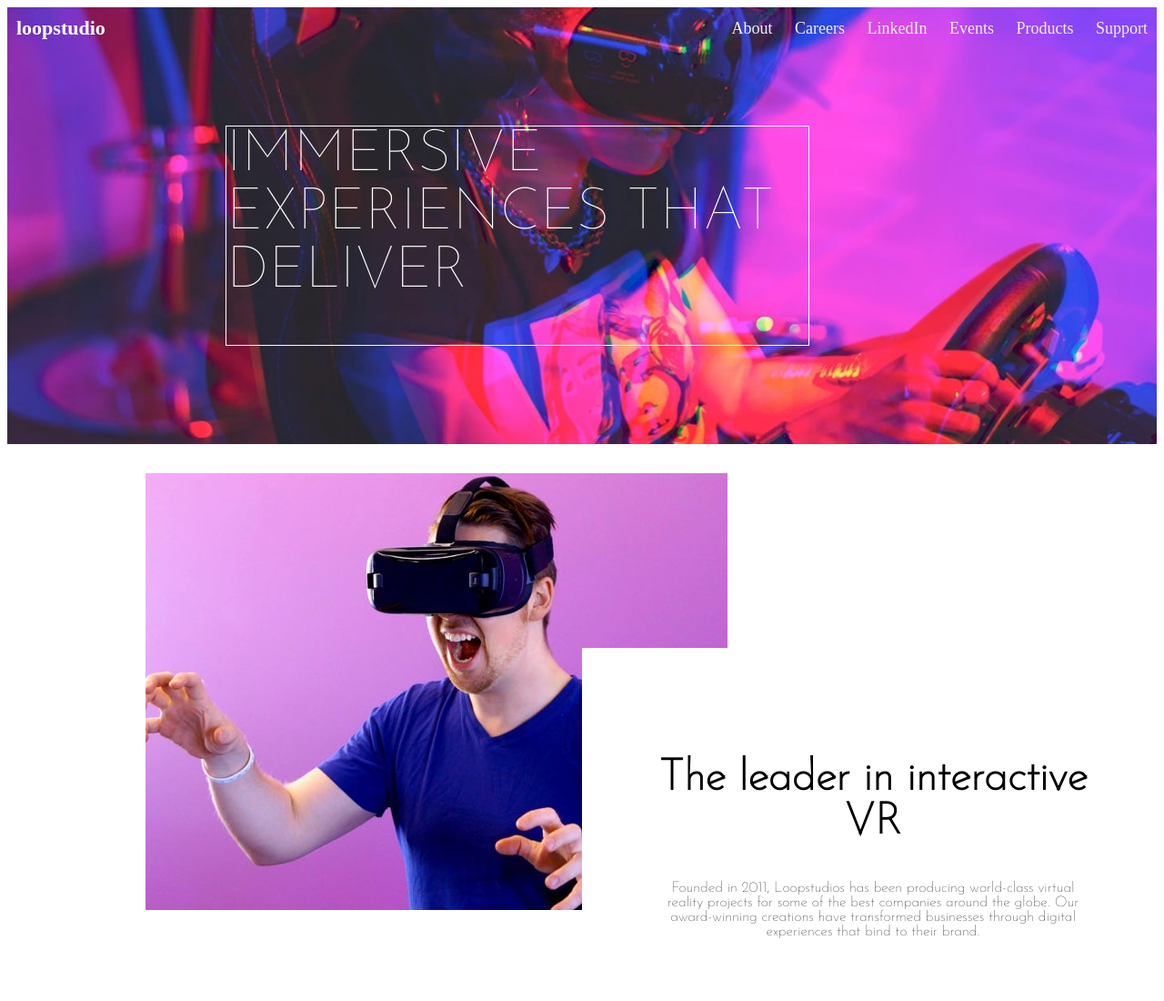
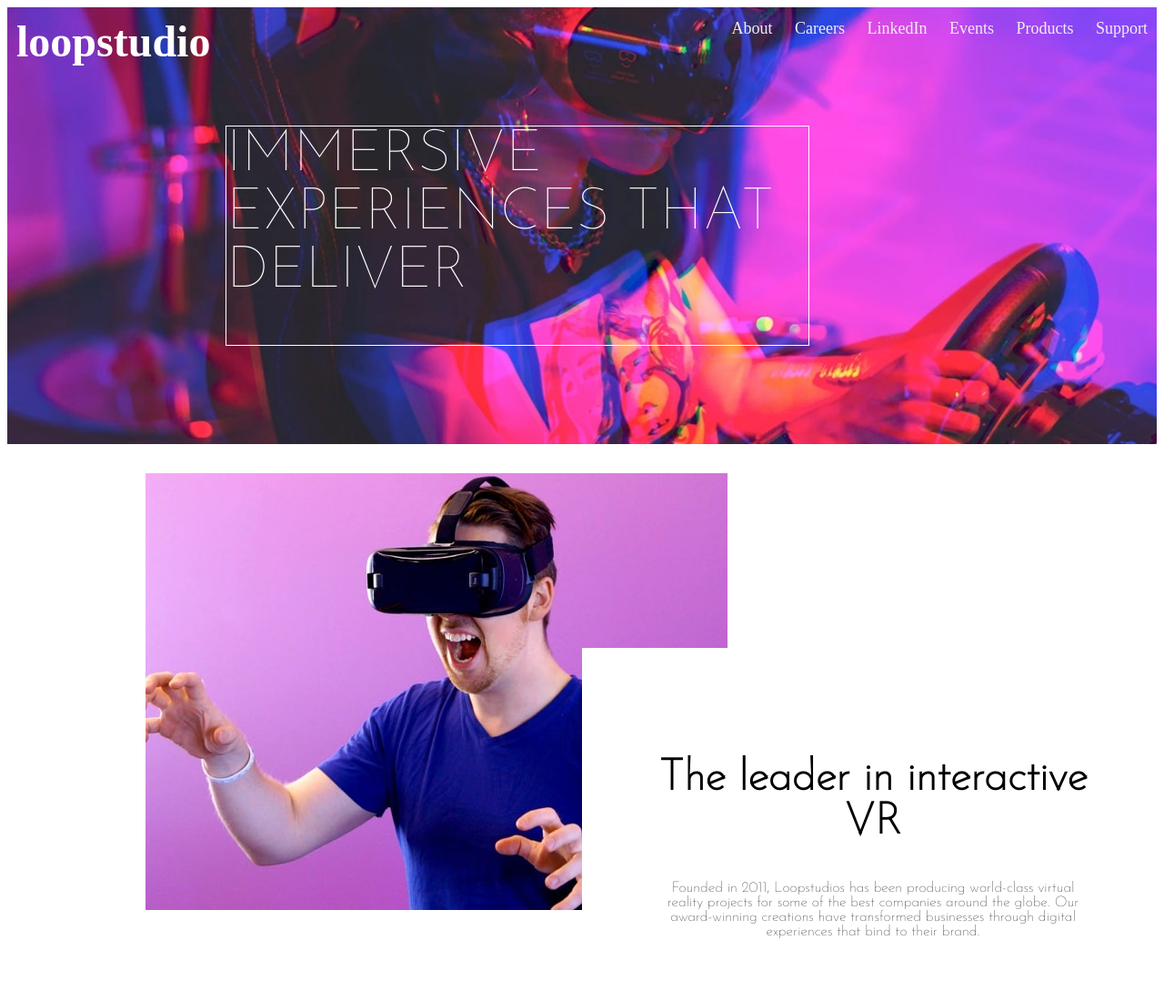
Before and after one commit to Yoana7183/Noob2Junior-PracticeTasks, a plain HTML site: page landing_page/index.html in a window 1280 px wide. Shown: the top 1100 px of the page at 91% size. Drawn offline with Linux system fonts and the light colour scheme; a web font is replaced by a local one.

Commit message:
refactoring css

```diff
--- a/landing_page/style.css
+++ b/landing_page/style.css
@@ -37,9 +37,9 @@ nav {
 
   .nav > .nav-header > .nav-title {
     display: inline-block;
-    font-size: 22px;
+    font-size: 3rem;
     color: #fff;
-    padding: 10px 10px 10px 10px;
+    padding: 0.625rem 0.625rem 0.625rem 0.625rem;
   }
 
   .nav > .nav-btn {
@@ -67,7 +67,7 @@ nav {
     display: none;
   }
 
-  @media (max-width:600px) {
+  @media (max-width:420px) {
     .nav > .nav-btn {
       display: inline-block;
       position: absolute;
@@ -110,6 +110,12 @@ nav {
     .nav > #nav-check:checked ~ .nav-links {
       height: calc(100vh - 50px);
       overflow-y: auto;
+    }
+    .header_container{
+        background-image: url("./images/mobile/image-hero.jpg");
+        /* background-repeat: no-repeat;
+        background-size: cover; */
+
     }
   }
 
```
